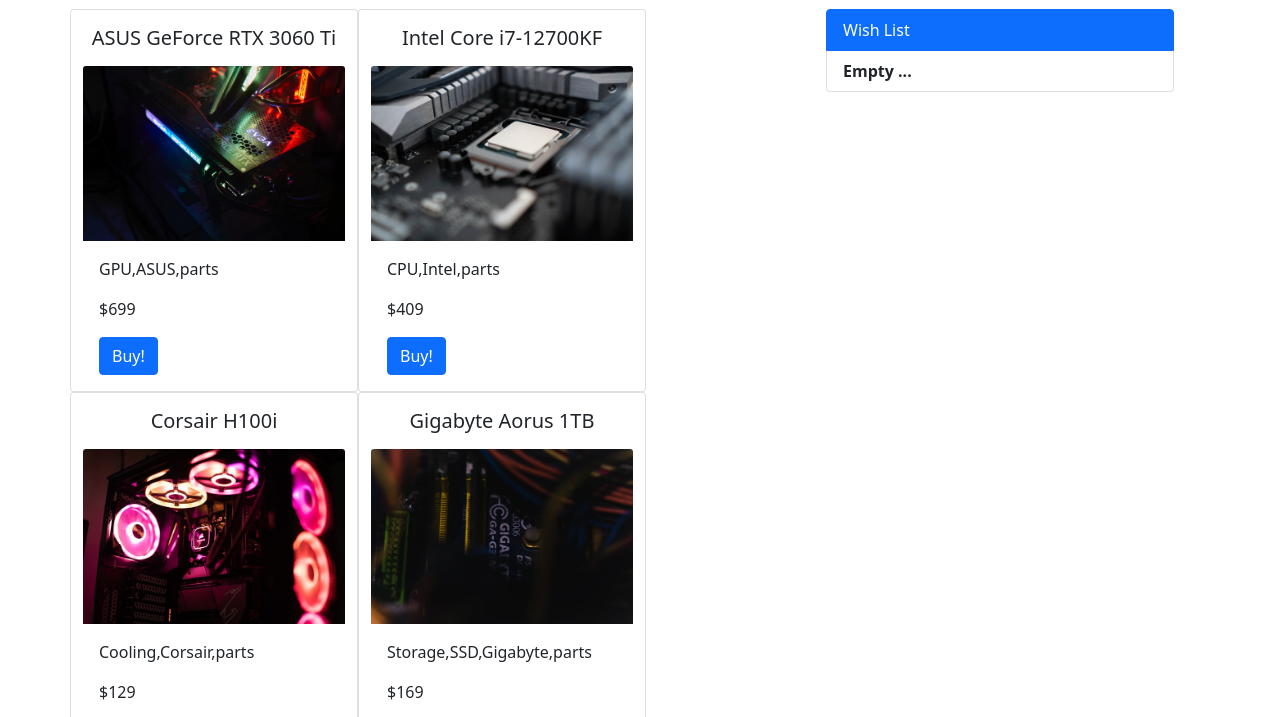
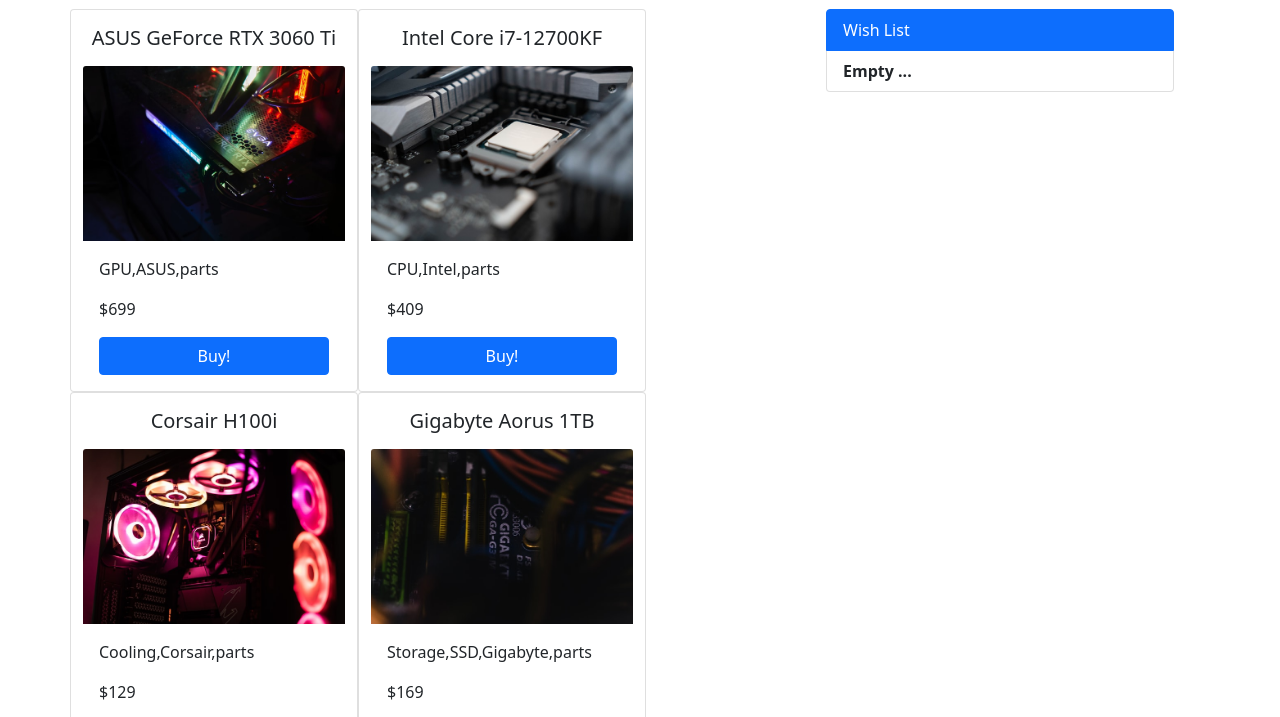
Before and after one commit to Jimmydeh/wishlist, a plain HTML site: page index.html in a window 1280 px wide. Shown: the part 63-780 px from the top of the page. Drawn offline with nearby package versions, Linux system fonts and the light colour scheme.

Commit message:
Update index.html

```diff
--- a/index.html
+++ b/index.html
@@ -113,7 +113,7 @@
           content += `<p class="card-text">${item.categories}</p>`;
           content += `<p class="card-text">$${item.info.price}</p>`;
           //add id and onlick function to buyButton
-          content += `<a href="#" class="btn btn-primary buybutton" id="${i}" onclick="addToWishList('${i}')">Buy!</a>`;
+          content += `<a href="#"  style="display: block; margin-left: auto; margin-right: auto; width: auto;" class="btn btn-primary buybutton" id="${i}" onclick="addToWishList('${i}')">Buy!</a>`;
           content += `</div></div>`
         })//end of for loop
 
```
